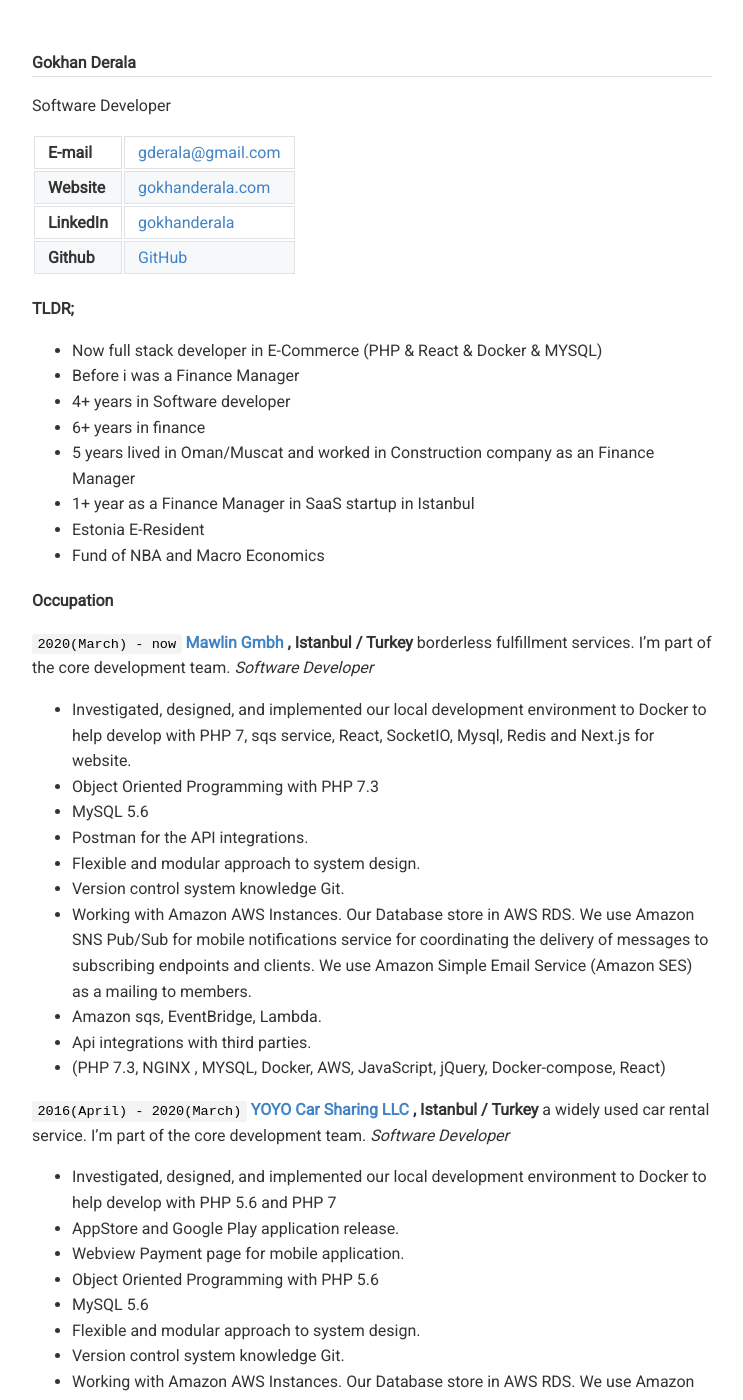
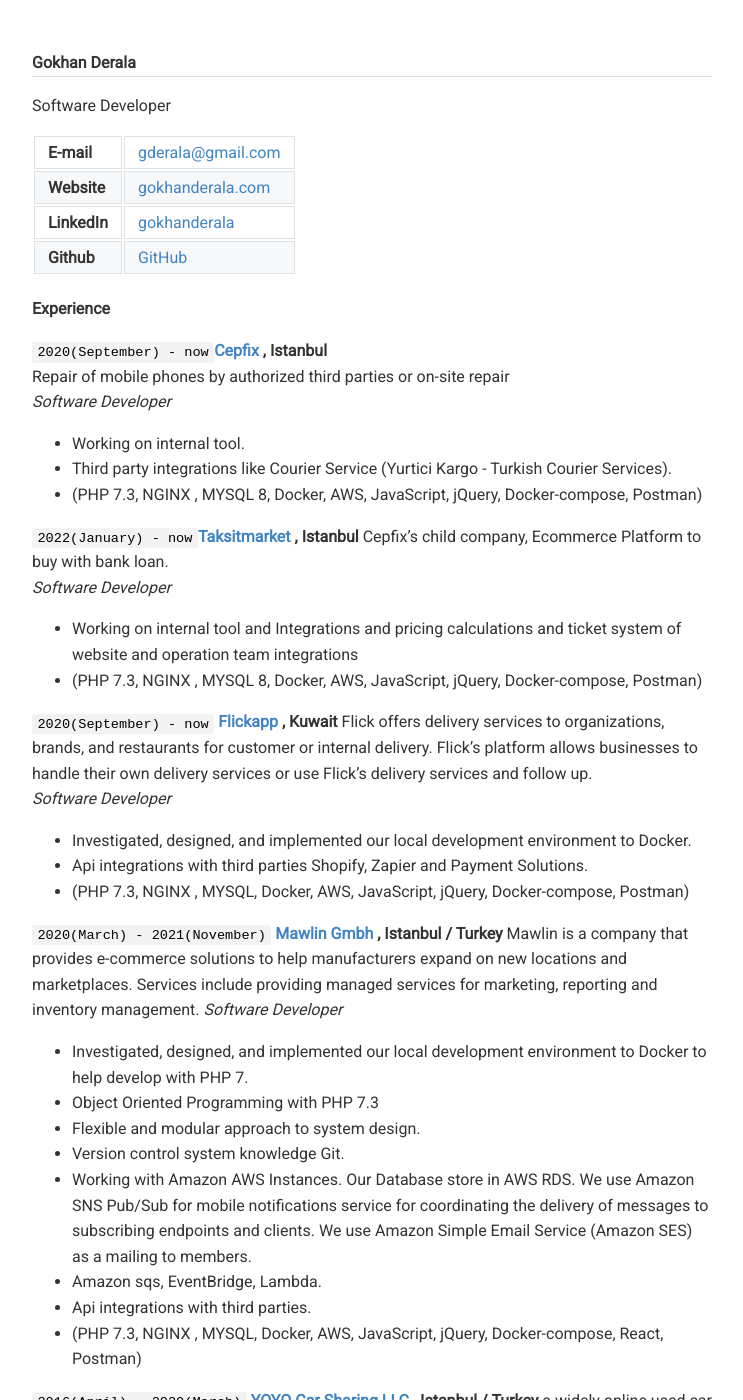
Before and after one commit to deralation/deralation.github.io, a Jekyll site: the page built from cv/index.md, in a window 1280 px wide and 1400 px high. Shown: the whole window, without its empty margins (268-1011 px from the left). Built offline with Jekyll 4.4.1, drawn with Linux system fonts in a browser that asks for light colours; comment, search, counter and statistics services are not loaded; some of the changed text lies outside the part shown.

Commit message:
cv updated

```diff
--- a/Gemfile
+++ b/Gemfile
@@ -3,5 +3,5 @@ source 'https://rubygems.org'
 gem 'jekyll'
 gem 'rack-jekyll'
 gem 'RedCloth'
-gem 'thin'
+gem 'thin','1.8.1'
 gem 'jekyll-paginate'
--- a/_config.yml
+++ b/_config.yml
@@ -15,6 +15,7 @@ mawlin:             "https://mawlin.com/"
 adphorus:           "https://adphorus.com"
 flickapp:           "https://flickapp.me"
 cepfix:             "https://cepfix.com"
+taksitmarket:       "https://taksitmarket.com"
 github.repository: "deralation.github.io"
 
 disqus_shortname:   "deralation"
--- a/cv/index.md
+++ b/cv/index.md
@@ -10,36 +10,46 @@ category: cv
 **LinkedIn** | [{{site.linkedin}}]({{site.linkedin}})
 **Github** | [{{site.github}}](http://github.com/{{site.github}})
 
-#### TLDR;
+#### Experience
 
-- Now full stack developer in E-Commerce (PHP & React & Docker & MYSQL)
-- Before i was a Finance Manager
-- 4+ years in Software developer
-- 6+ years in finance
-- 5 years lived in Oman/Muscat and worked in Construction company as an Finance Manager
-- 1+ year as a Finance Manager in SaaS startup in Istanbul
-- Estonia E-Resident
-- Fund of NBA and Macro Economics
-
-#### Occupation
-
-`2020(March) - now`
-**[Mawlin Gmbh ]({{site.mawlin}}), Istanbul / Turkey** borderless fulfillment services. I’m part of the core development team.
+`2020(September) - now`**[Cepfix ]({{site.cepfix}}), Istanbul**<br />
+Repair of mobile phones by authorized third parties or on-site repair<br />
 _Software Developer_
 
-- Investigated, designed, and implemented our local development environment to Docker to help develop with PHP 7, sqs service, React, SocketIO, Mysql, Redis and Next.js for website.
+- Working on internal tool.
+- Third party integrations like Courier Service (Yurtici Kargo - Turkish Courier Services).
+- (PHP 7.3, NGINX , MYSQL 8, Docker, AWS, JavaScript, jQuery, Docker-compose, Postman)
+
+`2022(January) - now`**[Taksitmarket ]({{site.taksitmarket}}), Istanbul**
+Cepfix's child company, Ecommerce Platform to buy with bank loan.<br />
+_Software Developer_
+
+- Working on internal tool and Integrations and pricing calculations and ticket system of website and operation team integrations
+- (PHP 7.3, NGINX , MYSQL 8, Docker, AWS, JavaScript, jQuery, Docker-compose, Postman)
+
+`2020(September) - now`
+**[Flickapp ]({{site.flickapp}}), Kuwait** Flick offers delivery services to organizations, brands, and restaurants for customer or internal delivery. Flick's platform allows businesses to handle their own delivery services or use Flick's delivery services and follow up.<br/>
+_Software Developer_
+
+- Investigated, designed, and implemented our local development environment to Docker.
+- Api integrations with third parties Shopify, Zapier and Payment Solutions.
+- (PHP 7.3, NGINX , MYSQL, Docker, AWS, JavaScript, jQuery, Docker-compose, Postman)
+
+`2020(March) - 2021(November)`
+**[Mawlin Gmbh ]({{site.mawlin}}), Istanbul / Turkey** Mawlin is a company that provides e-commerce solutions to help manufacturers expand on new locations and marketplaces. Services include providing managed services for marketing, reporting and inventory management.
+_Software Developer_
+
+- Investigated, designed, and implemented our local development environment to Docker to help develop with PHP 7.
 - Object Oriented Programming with PHP 7.3
-- MySQL 5.6
-- Postman for the API integrations.
 - Flexible and modular approach to system design.
 - Version control system knowledge Git.
 - Working with Amazon AWS Instances. Our Database store in AWS RDS. We use Amazon SNS Pub/Sub for mobile notifications service for coordinating the delivery of messages to subscribing endpoints and clients. We use Amazon Simple Email Service (Amazon SES) as a mailing to members.
 - Amazon sqs, EventBridge, Lambda.
 - Api integrations with third parties.
-- (PHP 7.3, NGINX , MYSQL, Docker, AWS, JavaScript, jQuery, Docker-compose, React)
+- (PHP 7.3, NGINX , MYSQL, Docker, AWS, JavaScript, jQuery, Docker-compose, React, Postman)
 
 `2016(April) - 2020(March)`
-**[YOYO Car Sharing LLC ]({{site.yoyo}}), Istanbul / Turkey** a widely used car rental service. I’m part of the core development team.
+**[YOYO Car Sharing LLC ]({{site.yoyo}}), Istanbul / Turkey** a widely online used car rental service.
 _Software Developer_
 
 - Investigated, designed, and implemented our local development environment to Docker to help develop with PHP 5.6 and PHP 7
@@ -48,12 +58,12 @@ _Software Developer_
 - Object Oriented Programming with PHP 5.6
 - MySQL 5.6
 - Flexible and modular approach to system design.
-- Version control system knowledge Git.
+- Git.
 - Working with Amazon AWS Instances. Our Database store in AWS RDS. We use Amazon SNS Pub/Sub for mobile notifications service for coordinating the delivery of messages to subscribing endpoints and clients. We use Amazon Simple Email Service (Amazon SES) as a mailing to members.
 - Dynamic localization with TR, EN, AR with gettext
 - Cron scripts to check member payments, reservations.
 - Front-end : HTML, CSS, as well as JavaScript / jQuery for front-end integration.
-- (PHP 5.6, NGINX , MYSQL, Docker, AWS, JavaScript, jQuery, Docker-compose)
+- (PHP 5.6, NGINX , MYSQL, Docker, AWS, JavaScript, jQuery, Docker-compose, Postman)
 
 `2014(Mar) - 2015(Mar)`
 **[Adphorus / Publik]({{site.adphorus}}), Istanbul / Turkey**
```
Also changed, not shown: Gemfile.lock.
